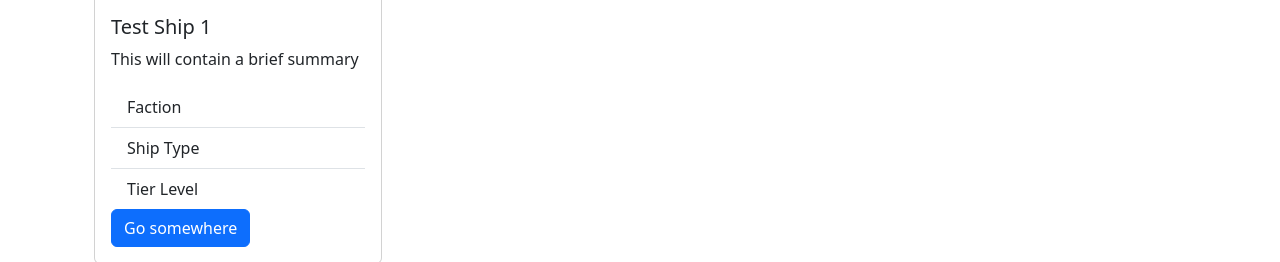
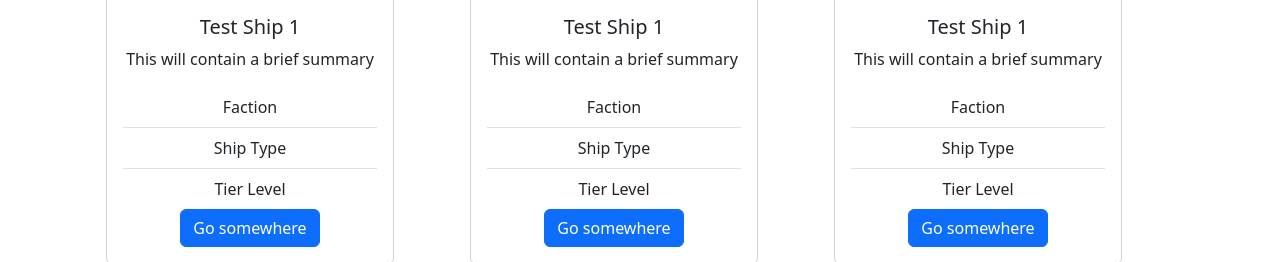
Before and after one commit to Chrisom001/ufp_shipbuild, a PHP site: page / in a window 1280 px wide. Shown: the part 648-910 px from the top of the page. Run offline with PHP 8.4, Linux system fonts and the light colour scheme.

Commit message:
Adding detail to homepage

```diff
--- a/index.php
+++ b/index.php
@@ -22,8 +22,9 @@ include "scripts/header.php";
     <div class="container">
         <!-- Content here -->
         <h2>Latest Builds</h2>
-        <div class='row'>
-            <div class='col-sm'>
+        <div class="container text-center">
+            <div class="row">
+                <div class="col">
                     <div class="card" style="width: 18rem;">
                         <img src="..." class="card-img-top" alt="...">
                         <div class="card-body">
@@ -37,7 +38,8 @@ include "scripts/header.php";
                             <a href="#" class="btn btn-primary">Go somewhere</a>
                         </div>
                     </div>
-                <div class='col-sm'>
+                </div>
+                <div class="col">
                     <div class="card" style="width: 18rem;">
                         <img src="..." class="card-img-top" alt="...">
                         <div class="card-body">
@@ -51,8 +53,8 @@ include "scripts/header.php";
                             <a href="#" class="btn btn-primary">Go somewhere</a>
                         </div>
                     </div>
-
-                    <div class='col-sm'>
+                </div>
+                <div class="col">
                     <div class="card" style="width: 18rem;">
                         <img src="..." class="card-img-top" alt="...">
                         <div class="card-body">
```
Lines whose indentation alone changed are shown as unchanged.
